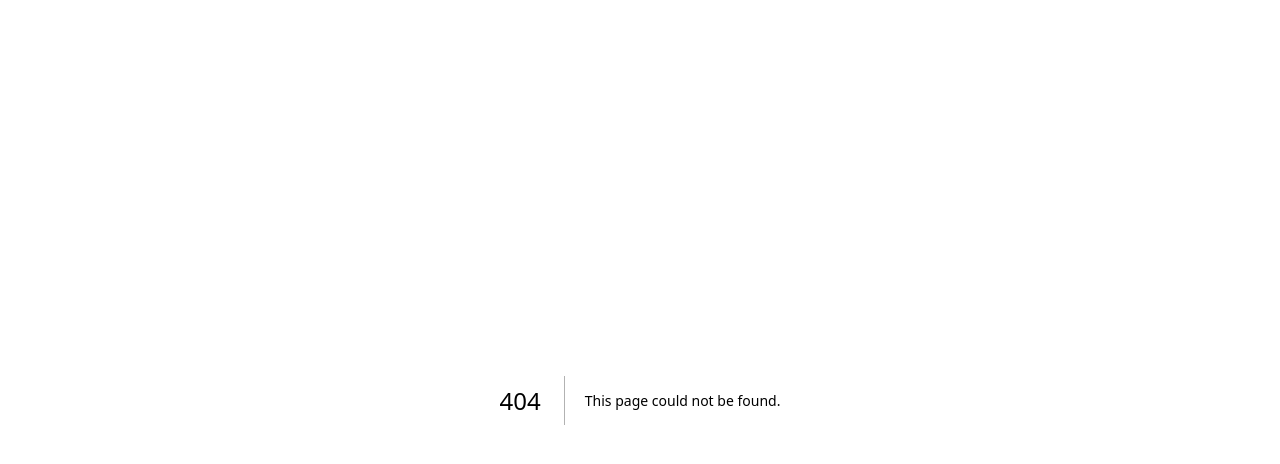
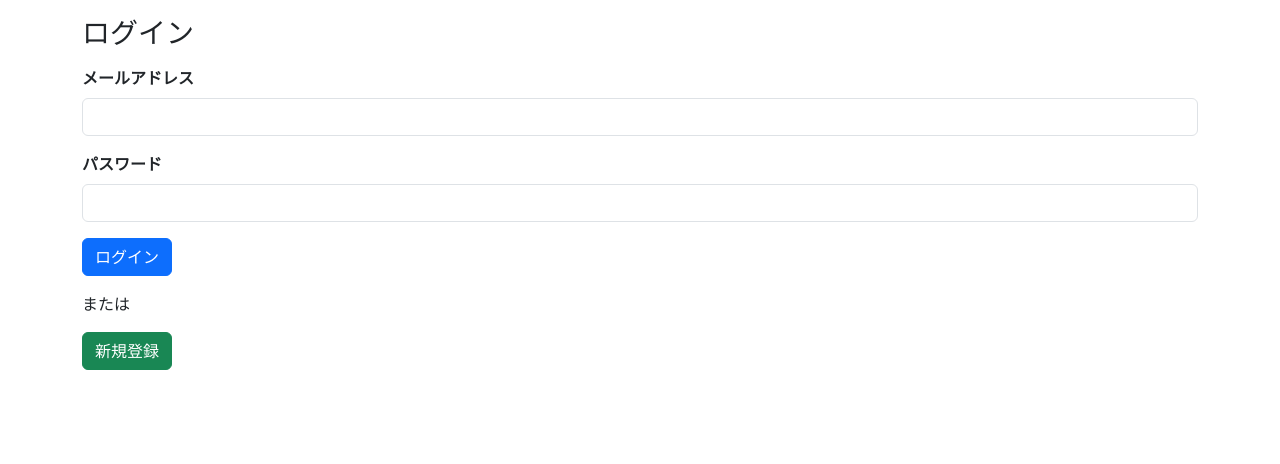
Before and after one commit to Sakoda2269/aiFilterSns, a Next.js app in the folder aisns_frontend/: page /login in a window 1280 px wide. Before the commit this address had no page. Shown: the top 464 px of the page. Built offline with nearby package versions, Linux system fonts and the light colour scheme.

Commit message:
ログイン画面作成

```diff
--- /dev/null
+++ b/aisns_frontend/app/(account)/login/page.js
@@ -0,0 +1,61 @@
+"use client"
+
+import Link from "next/link";
+import { useRouter } from "next/navigation";
+import { useState } from "react"
+
+
+export default function Login() {
+
+    const router = useRouter();
+
+    const [email, setEmail] = useState("");
+    const [pass, setPass] = useState("");
+    const [error, setError] = useState("");
+
+    const send = async () => {
+        const body = {
+            email: email,
+            password: pass
+        };
+        const header = { "Content-Type": "application/json" };
+        const res = await fetch("/api/login", {
+            method: "POST",
+            body: JSON.stringify(body),
+            headers: header
+        });
+        if(res.ok) {
+            router.push("/home");
+        } else {
+            setError("メールアドレスまたはパスワードが違います");
+        }
+    }
+
+    return (
+        <div className="container mt-3">
+            <h3>ログイン</h3>
+            <div className="mt-3">
+                <label className="form-label"><b>メールアドレス</b></label>
+                <input type="text" className="form-control" value={email} onChange={(e) => setEmail(e.target.value)}/>
+            </div>
+            <div className="mt-3">
+                <label className="form-label"><b>パスワード</b></label>
+                <input type="password" className="form-control" value={pass} onChange={(e) => setPass(e.target.value)}/>
+            </div>
+            { error != "" &&
+                <div className="mt-3" style={{color: "red"}}>
+                    {error}
+                </div>
+            }
+            <div className="mt-3">
+                <button className="btn btn-primary" onClick={send}>ログイン</button>
+            </div>
+            <div className="mt-3">
+                <p>または</p>
+                <Link href={"/signup"}>
+                    <button className="btn btn-success">新規登録</button>
+                </Link>
+            </div>
+        </div>
+    )
+}
--- a/aisns_frontend/app/signup/page.js
+++ b/aisns_frontend/app/(account)/signup/page.js
@@ -1,8 +1,11 @@
 "use client"
 
+import { useRouter } from "next/navigation";
 import { useState } from "react";
 
 export default function Signup() {
+
+    const router = useRouter();
 
     const [email, setEmail] = useState("");
     const [name, setName] = useState("");
@@ -27,7 +30,7 @@ export default function Signup() {
             headers: header
         });
         if(res.ok) {
-
+             router.push("/login");
         } else {
             const data = await res.text();
             setError(data);
--- /dev/null
+++ b/aisns_frontend/app/api/login/route.js
@@ -0,0 +1,20 @@
+const URL_PREFIX = process.env.API_SERVER_URL;
+
+
+export async function POST(req) {
+    const body = await req.json();
+    const formParams = new URLSearchParams();
+    formParams.append("email", body.email);
+    formParams.append("password", body.password);
+    const res = await fetch(URL_PREFIX + "/login", {
+        method: "POST",
+        body:formParams.toString(),
+        headers: { "Content-Type": "application/x-www-form-urlencoded" }
+    });
+    if(res.ok) {
+        return new Response(JSON.stringify("ok"), {status: 200})
+    } else {
+        const data = await res.text();
+        return new Response(data, {status: res.status});
+    }
+}
```
